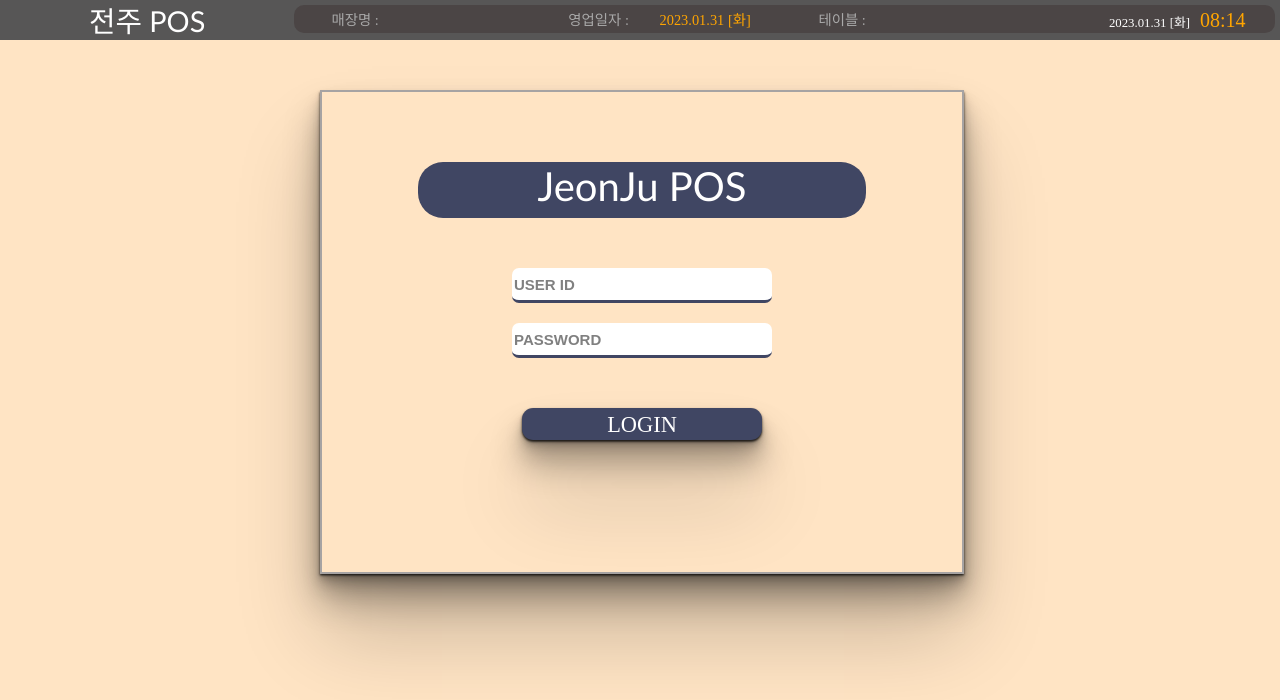
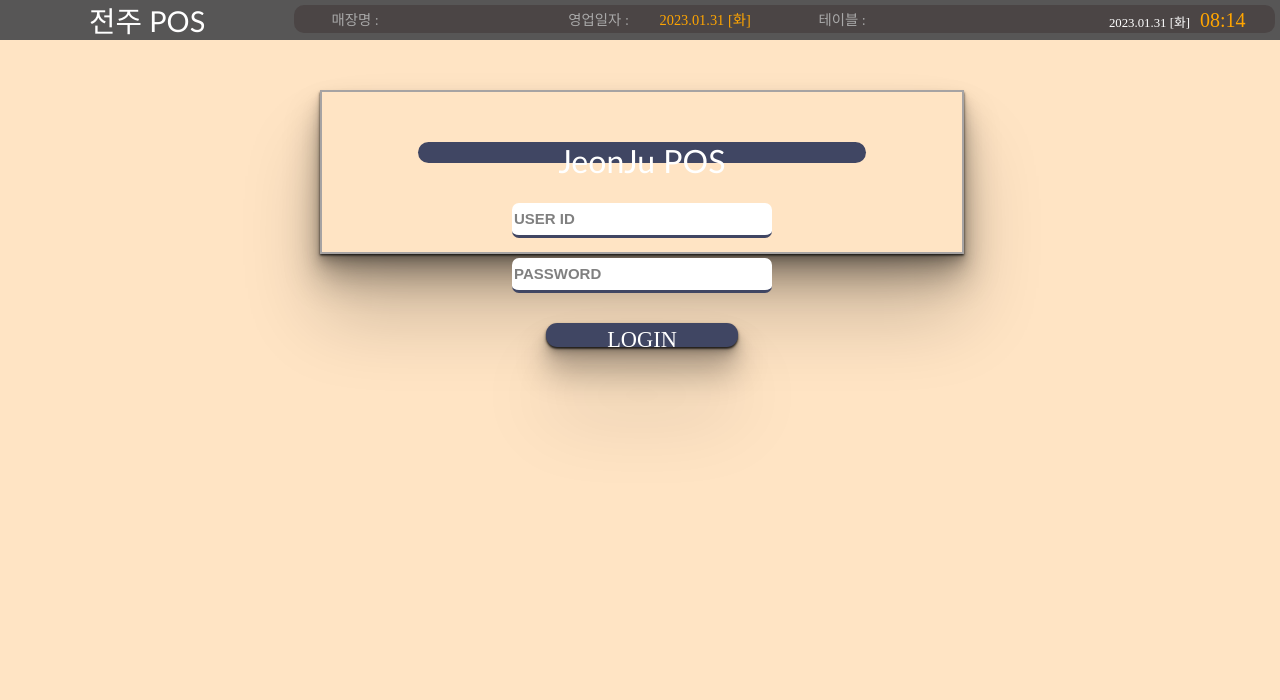
Before and after one commit to JunjuPos/jeonjupos-client, a React (Create React App) app: page / in a window 1280 px wide. Shown: the top 700 px of the page. Built offline with nearby package versions, Linux system fonts and the light colour scheme.

Commit message:
로그인 css 수정

```diff
--- a/src/css/Login.css
+++ b/src/css/Login.css
@@ -8,7 +8,7 @@
     text-align: center;
     margin-left: 25%;
     width: 50%;
-    height: 60%;
+    height: 20%;
     vertical-align: middle;
     border: 2px solid #a6a3a3;
     box-shadow:
@@ -21,12 +21,12 @@
 }
 
 .login-title {
-    margin-top: 70px;
+    margin-top: 50px;
     margin-right: auto;
     margin-left: auto;
     width: 70%;
-    font-size: 5vh;
-    height: 7vh;
+    font-size: 200%;
+    height: 13%;
     font-family: "Gill Sans", sans-serif;
     color: white;
     font-weight: 400;
@@ -36,7 +36,7 @@
 }
 
 .id-input {
-    margin-top: 50px;
+    margin-top: 40px;
     width: 40%;
     height: 30px;
     background-color: white;
@@ -71,9 +71,9 @@
 }
 
 #login-btn {
-    margin-top: 50px;
-    width: 30vh;
-    height: 4vh;
+    margin-top: 30px;
+    width: 30%;
+    height: 15%;
     border: none;
 
     cursor: pointer;
```
